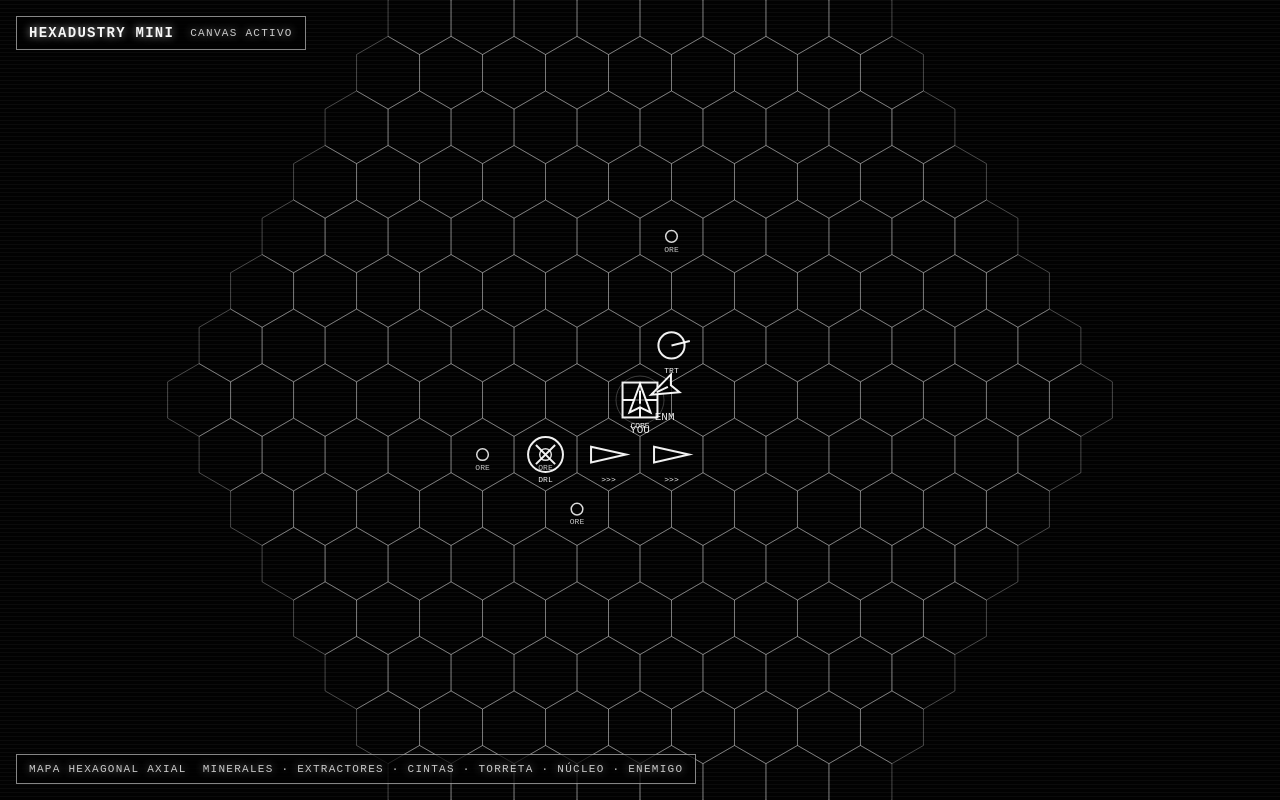
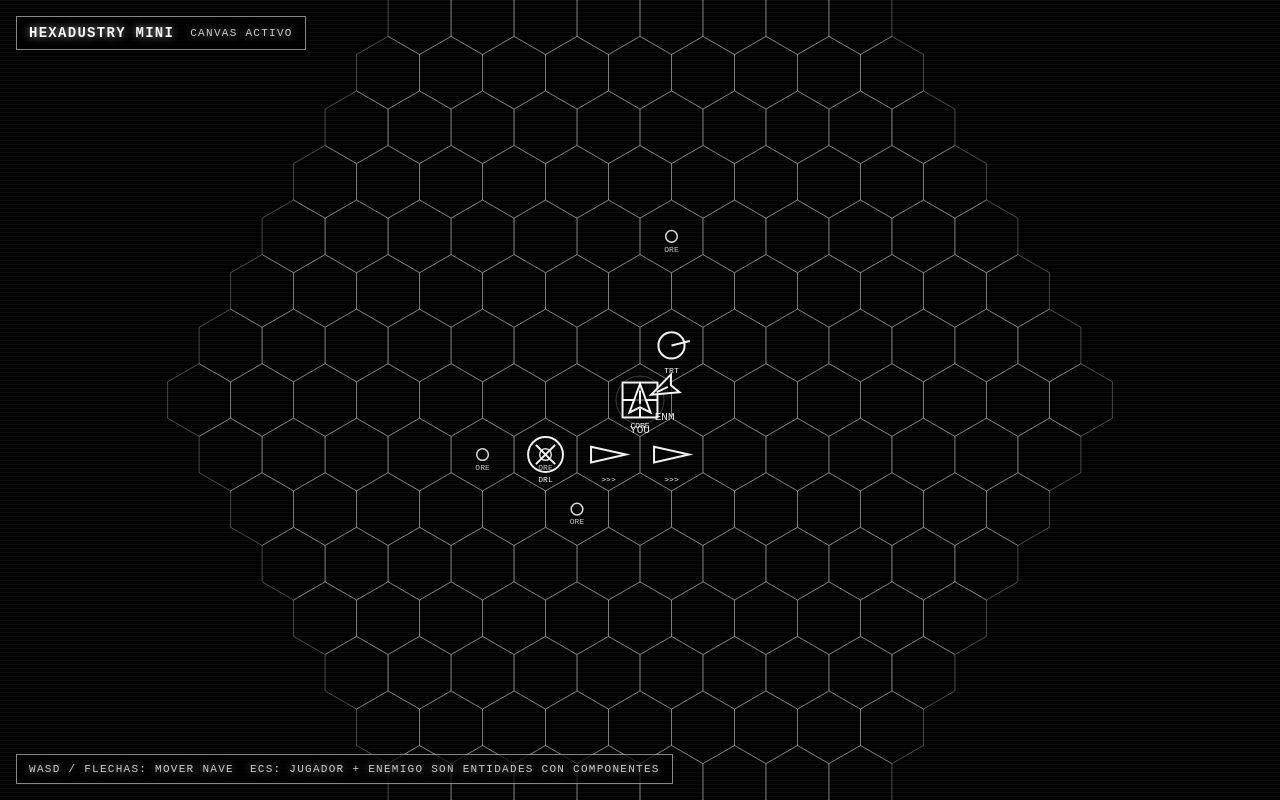
Before and after one commit to WalterDevIn/hexadustry-mini, a website built with Vite: page index.html in a window 1280 px wide. Built offline with nearby package versions, Linux system fonts and the light colour scheme.

Commit message:
Update HUD with ship controls

```diff
--- a/index.html
+++ b/index.html
@@ -16,8 +16,8 @@
       <canvas id="game-canvas" aria-label="Hexadustry Mini game canvas"></canvas>
 
       <section class="hud-panel hud-panel--bottom">
-        <span>Mapa hexagonal axial</span>
-        <span>Minerales · Extractores · Cintas · Torreta · Núcleo · Enemigo</span>
+        <span>WASD / Flechas: mover nave</span>
+        <span>ECS: jugador + enemigo son entidades con componentes</span>
       </section>
     </main>
 
```
